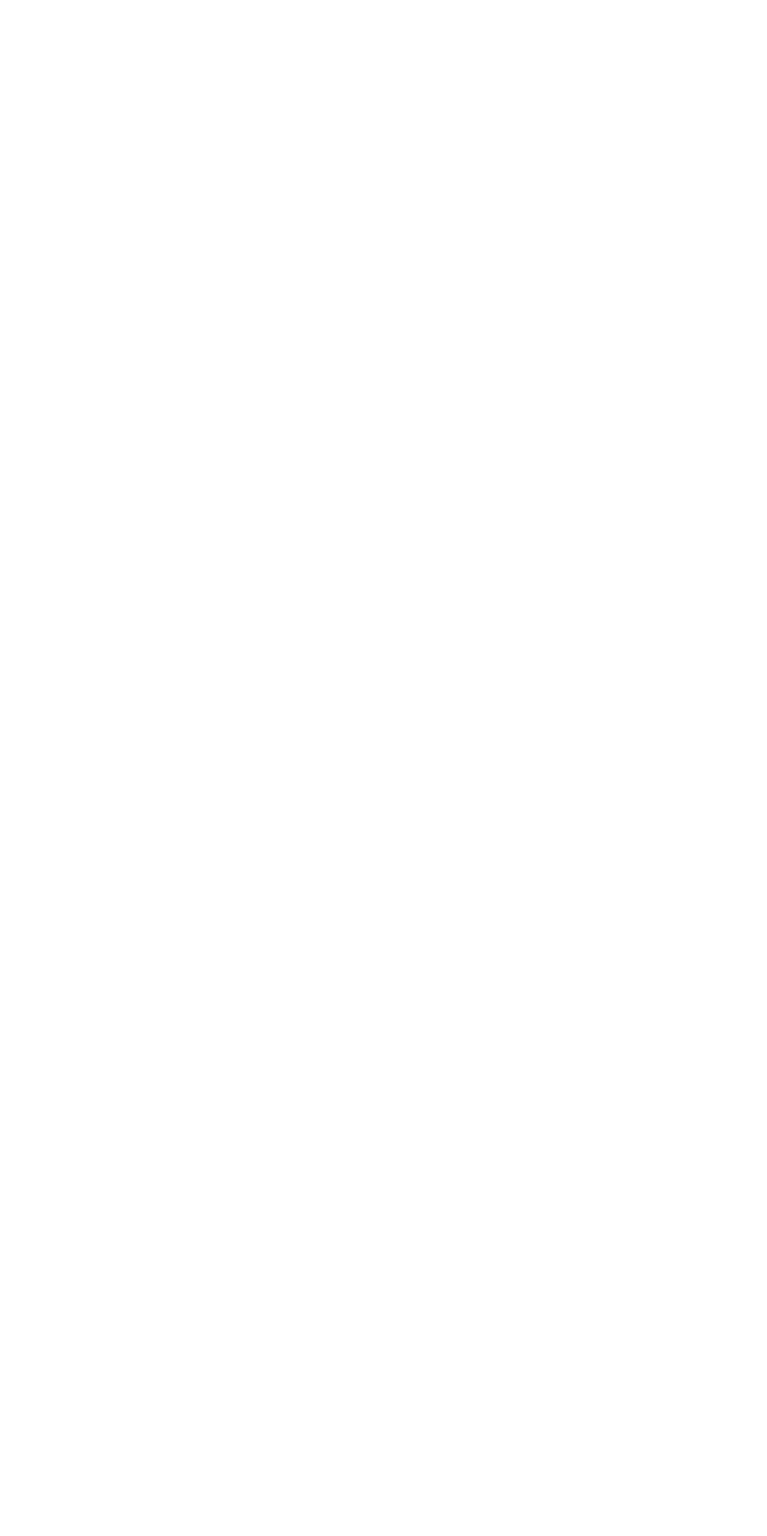
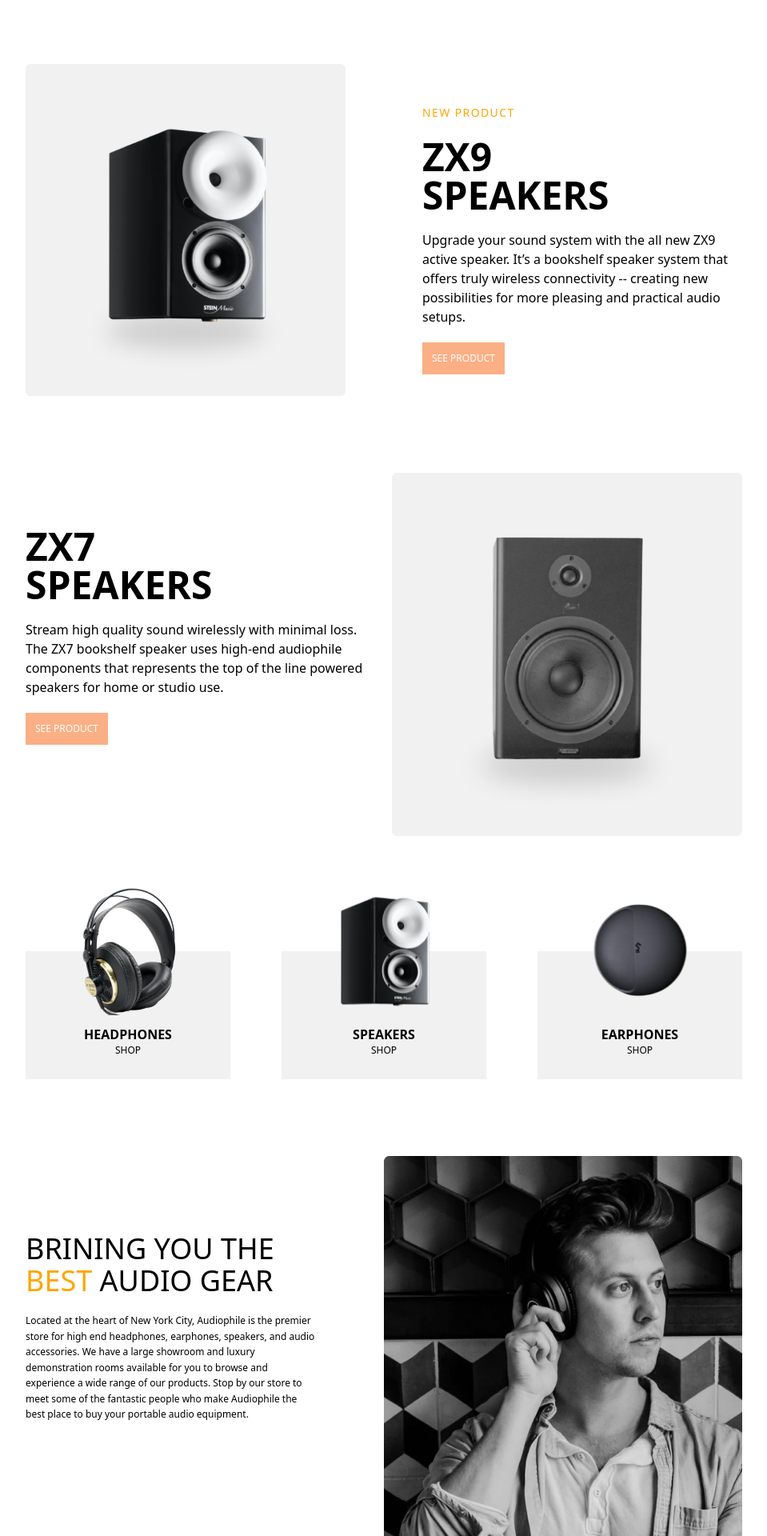
Before and after one commit to tiwavaldese/audiophile-ecommerce-site, a React (Vite) app: page /speakers in a window 1280 px wide. Shown: the part 240-2160 px from the top of the page at 80% size, without its empty margins (160-1119 px from the left). Before the commit the page ends 800 px from the top, so only its background shows below. Built offline with nearby package versions, Linux system fonts and the light colour scheme.

Commit message:
update of the speaker component

```diff
--- a/src/components/Speaker.jsx
+++ b/src/components/Speaker.jsx
@@ -1,10 +1,74 @@
 import React from 'react'
 import NavBar from './NavBar'
+import headphone from '../assets/Headphone.png'
+import speaker from '../assets/Speaker.png';
+import speaker2 from '../assets/Speaker2.png';
+import speaker3 from '../assets/Speaker3.png';
+import earphone from '../assets/Earphone.png';
+import bitmap3 from '../assets/Bitmap-3.png'
+import Footer from './Footer';
 
 const Speaker = () => {
   return (
     <div>
       <NavBar/>
+      <div className='flex p-4 bg-[black]  justify-center h-custom-750 '>
+        <h2 className='text-white text-3xl font-bold mb-9'>SPEAKERS</h2>
+      </div>
+      <div className='flex max-w-4xl justify-evenly mx-auto my-24'>
+        <div className='flex-1'>
+          <img src={speaker2}/>
+        </div>
+        <div className='flex-1 ml-24 mt-12'>
+            <span className='text-sm text-[orange] tracking-widest' >NEW PRODUCT</span>
+            <h2 className='font-bold text-5xl my-5 '>ZX9  <br/> SPEAKERS</h2>
+            <p className='mb-5  '>Upgrade your sound system with the all new ZX9 active speaker. It’s a bookshelf speaker system that offers truly wireless connectivity -- creating new possibilities for more pleasing and practical audio setups.</p>
+            <button className='bg-orange-bg p-3 text-xs text-white '>SEE PRODUCT</button>
+        </div>
+      </div >
+      <div className='flex max-w-4xl justify-evenly mx-auto my-24 '>
+      <div className='flex-1 mt-12 '>
+            <h2 className='font-bold text-5xl my-5 '>ZX7  <br/> SPEAKERS</h2>
+            <p className='mb-5 '>Stream high quality sound wirelessly with minimal loss. The ZX7 bookshelf speaker uses high-end audiophile components that represents the top of the line powered speakers for home or studio use.</p>
+            <button className='bg-orange-bg p-3 text-xs text-white '>SEE PRODUCT</button>
+        </div>
+        <div className='flex-1 ml-5'>
+          <img src={speaker3}/>
+        </div>
+        </div>
+      <div className='flex justify-evenly my-24 max-w-5xl mx-auto  '>
+      <div className='relative bg-light-gray h-40 w-64 mt-12 '>
+        <img className='absolute top-0 left-1/2 transform -translate-x-1/2 -translate-y-1/2' src={headphone}/>
+      <div className='text-center mt-12 pt-11'>
+        <h2 className='font-bold'>HEADPHONES</h2>
+        <p className='text-xs'>SHOP <span></span> </p>
+      </div>
+      </div>
+      <div className='relative bg-light-gray h-40 w-64 mt-12'>
+      <img className='absolute top-0 left-1/2 transform -translate-x-1/2 -translate-y-1/2' src={speaker} />
+      <div className='text-center mt-12 pt-11'>
+      <h2 className='font-bold'>SPEAKERS</h2>
+      <p className='text-xs'>SHOP <span></span> </p>
+      </div>
+      </div>
+      <div className='relative bg-light-gray h-40 w-64 mt-12'>
+      <img className='absolute top-0 left-1/2 transform -translate-x-1/2 -translate-y-1/2' src={earphone} />
+      <div className='text-center mt-12 pt-11'>
+      <h2 className='font-bold'>EARPHONES</h2>
+      <p className='text-xs'>SHOP <span></span> </p>
+      </div>
+      </div>
+     </div>
+     <div className='flex mx-auto max-w-4xl my-24 '>
+      <div className='flex-1 mt-24'>
+        <h2 className='text-4xl mb-5'>BRINING YOU THE<br/> <span className='text-[orange]'>BEST</span> AUDIO GEAR</h2>
+        <p className='text-xs leading-relaxed'>Located at the heart of New York City, Audiophile is the premier <br/> store for high end headphones, earphones, speakers, and audio <br/> accessories. We have a large showroom and luxury <br/> demonstration rooms available for you to browse and<br/> experience a wide range of our products. Stop by our store to<br/> meet some of the fantastic people who make Audiophile the <br/>best place to buy your portable audio equipment.</p>
+      </div>
+      <div className='flex-1'>
+        <img src={bitmap3} />
+      </div>
+     </div>
+     <Footer/>
     </div>
   )
 }
```
Also changed, not shown: src/assets/Speaker2.png (added), src/assets/Speaker3.png (added).
